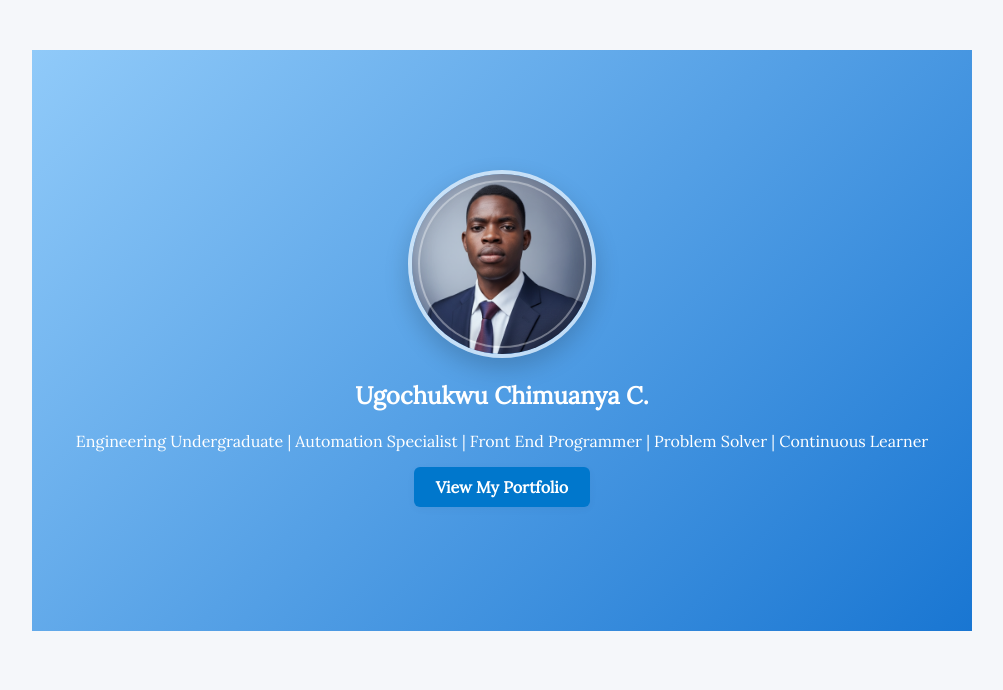
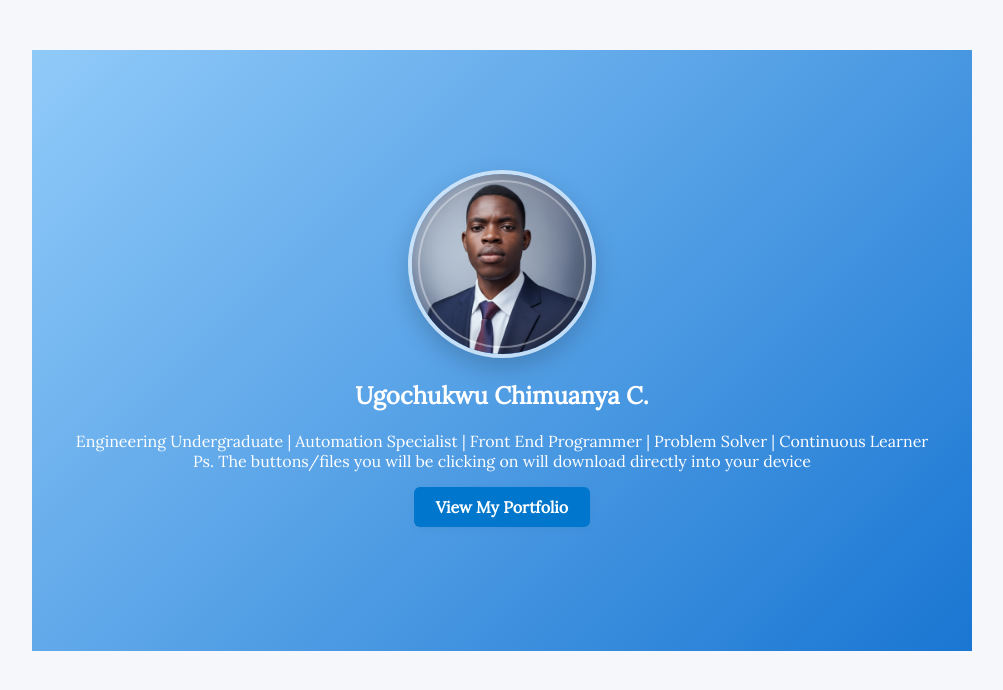
Before and after one commit to UgoChimuanya/UgochukwuChimuanya, a plain HTML site: page index.html in a window 1280 px wide. Shown: the whole page, without its empty margins (138-1141 px from the left). Drawn offline with Linux system fonts and the light colour scheme.

Commit message:
Update index.html

```diff
--- a/index.html
+++ b/index.html
@@ -12,7 +12,7 @@
       <img src="owner.jpg" alt="Portrait of Ugochukwu Chimuanya" />
     </div>
     <h1>Ugochukwu Chimuanya C.</h1>
-    <p>Engineering Undergraduate | Automation Specialist | Front End Programmer | Problem Solver | Continuous Learner</p>
+    <p>Engineering Undergraduate | Automation Specialist | Front End Programmer | Problem Solver | Continuous Learner<br>Ps. The buttons/files you will be clicking on will download directly into your device</p>
     <a href="portfolio.html" class="btn">View My Portfolio</a>
   </section>
 </body>
```
